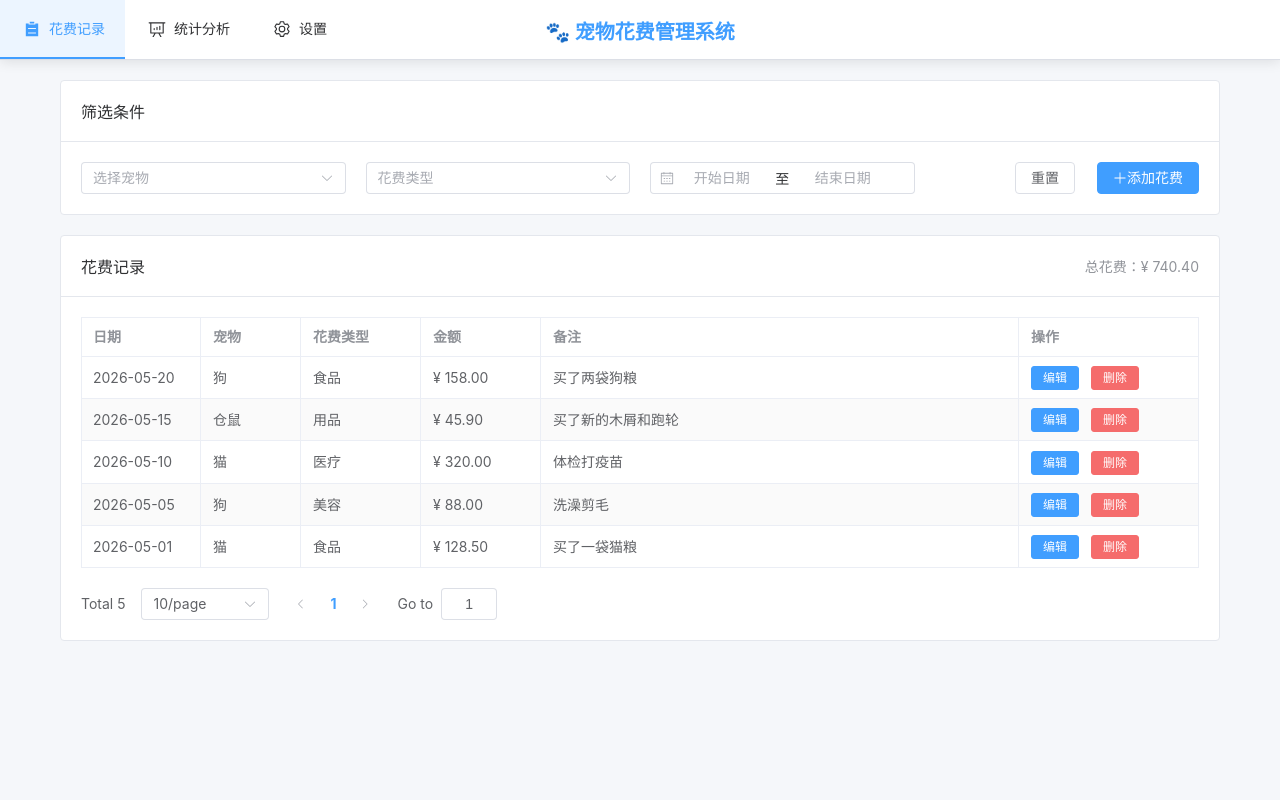
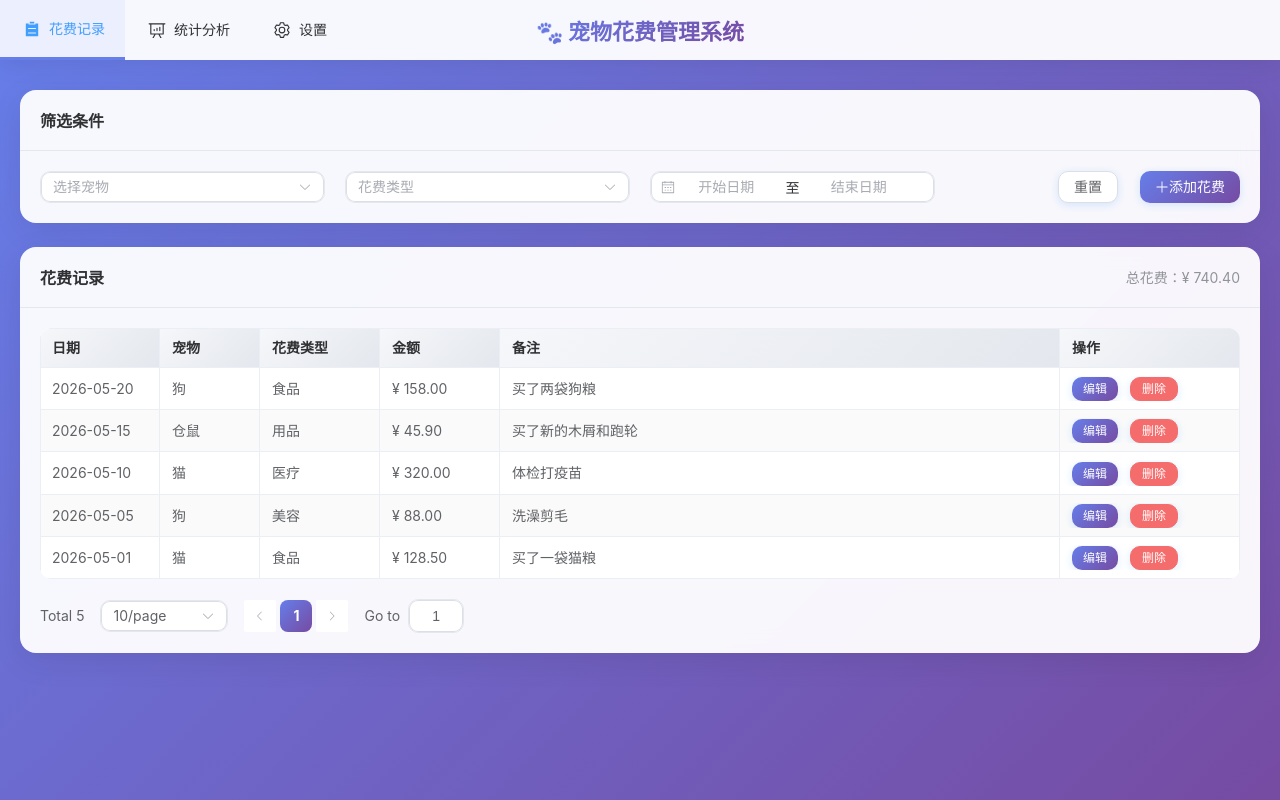
Before and after one commit to tmoon816/pet_cost, a Vue app: page / in a window 1280 px wide. Built offline with nearby package versions, Linux system fonts and the light colour scheme.

Commit message:
style: 全局样式美化，提升界面质感和视觉效果

```diff
--- a/src/App.vue
+++ b/src/App.vue
@@ -43,7 +43,7 @@ onMounted(() => {
 <style scoped>
 .app-container {
   min-height: 100vh;
-  background-color: #f5f7fa;
+  background: transparent;
 }
 .header-menu {
   position: fixed;
@@ -51,8 +51,9 @@ onMounted(() => {
   left: 0;
   right: 0;
   z-index: 1000;
-  background-color: #fff;
-  box-shadow: 0 2px 12px 0 rgba(0, 0, 0, 0.1);
+  background: rgba(255, 255, 255, 0.95) !important;
+  backdrop-filter: blur(20px);
+  box-shadow: 0 4px 24px rgba(0, 0, 0, 0.08);
 }
 .header-title {
   position: absolute;
@@ -62,12 +63,16 @@ onMounted(() => {
 }
 .header-title h2 {
   margin: 0;
-  color: #409eff;
-  font-size: 20px;
+  background: linear-gradient(135deg, #667eea 0%, #764ba2 100%);
+  -webkit-background-clip: text;
+  -webkit-text-fill-color: transparent;
+  background-clip: text;
+  font-size: 22px;
+  font-weight: 700;
 }
 .main-content {
-  padding: 80px 20px 40px;
-  max-width: 1200px;
+  padding: 90px 20px 50px;
+  max-width: 1400px;
   margin: 0 auto;
 }
 </style>
--- a/src/style.css
+++ b/src/style.css
@@ -7,12 +7,14 @@
 html, body, #app {
   width: 100%;
   height: 100%;
-  font-family: -apple-system, BlinkMacSystemFont, 'Segoe UI', Roboto, 'Helvetica Neue', Arial, sans-serif;
+  font-family: -apple-system, BlinkMacSystemFont, 'Segoe UI', Roboto, 'Helvetica Neue', Arial, 'Noto Sans', sans-serif, 'Apple Color Emoji', 'Segoe UI Emoji', 'Segoe UI Symbol', 'Noto Color Emoji';
 }
 
 body {
-  background-color: #f5f7fa;
+  background: linear-gradient(135deg, #667eea 0%, #764ba2 100%);
+  background-attachment: fixed;
   color: #303133;
+  min-height: 100vh;
 }
 
 /* 自定义滚动条 */
@@ -21,13 +23,129 @@ body {
   height: 8px;
 }
 ::-webkit-scrollbar-track {
-  background: #f1f1f1;
+  background: rgba(255, 255, 255, 0.1);
   border-radius: 4px;
 }
 ::-webkit-scrollbar-thumb {
-  background: #c1c1c1;
+  background: rgba(255, 255, 255, 0.3);
   border-radius: 4px;
 }
 ::-webkit-scrollbar-thumb:hover {
-  background: #a8a8a8;
+  background: rgba(255, 255, 255, 0.5);
 }
+
+/* 全局卡片样式优化 */
+.el-card {
+  border-radius: 16px !important;
+  border: none !important;
+  backdrop-filter: blur(10px);
+  background: rgba(255, 255, 255, 0.95) !important;
+  box-shadow: 0 8px 32px rgba(0, 0, 0, 0.08) !important;
+  transition: all 0.3s ease !important;
+}
+.el-card:hover {
+  transform: translateY(-2px);
+  box-shadow: 0 12px 48px rgba(0, 0, 0, 0.12) !important;
+}
+
+/* 按钮样式优化 */
+.el-button {
+  border-radius: 10px !important;
+  font-weight: 500;
+  transition: all 0.3s ease !important;
+  box-shadow: 0 2px 8px rgba(64, 158, 255, 0.2);
+}
+.el-button:hover {
+  transform: translateY(-1px);
+  box-shadow: 0 4px 12px rgba(64, 158, 255, 0.3);
+}
+.el-button--primary {
+  background: linear-gradient(135deg, #667eea 0%, #764ba2 100%) !important;
+  border: none !important;
+}
+
+/* 输入框、选择器样式优化 */
+.el-input__wrapper, .el-select__wrapper, .el-date-editor {
+  border-radius: 10px !important;
+  border: 1px solid #e4e7ed !important;
+  transition: all 0.3s ease !important;
+}
+.el-input__wrapper:hover, .el-select__wrapper:hover, .el-date-editor:hover {
+  border-color: #667eea !important;
+  box-shadow: 0 0 0 3px rgba(102, 126, 234, 0.1) !important;
+}
+.el-input__wrapper.is-focus, .el-select__wrapper.is-focus, .el-date-editor.is-focus {
+  border-color: #667eea !important;
+  box-shadow: 0 0 0 3px rgba(102, 126, 234, 0.2) !important;
+}
+
+/* 表格样式优化 */
+.el-table {
+  border-radius: 12px !important;
+  overflow: hidden;
+}
+.el-table th {
+  background: linear-gradient(135deg, #f5f7fa 0%, #e4e7ed 100%) !important;
+  font-weight: 600;
+  color: #303133;
+}
+.el-table tr {
+  transition: background-color 0.3s ease;
+}
+.el-table tr:hover > td {
+  background-color: rgba(102, 126, 234, 0.05) !important;
+}
+
+/* 分页样式优化 */
+.el-pagination .el-pager li {
+  border-radius: 8px !important;
+  margin: 0 4px;
+}
+.el-pagination .el-pager li.is-active {
+  background: linear-gradient(135deg, #667eea 0%, #764ba2 100%) !important;
+  color: white !important;
+}
+
+/* 对话框样式优化 */
+.el-dialog {
+  border-radius: 16px !important;
+  overflow: hidden;
+}
+.el-dialog__header {
+  background: linear-gradient(135deg, #667eea 0%, #764ba2 100%) !important;
+  color: white !important;
+  padding: 20px 20px 20px !important;
+}
+.el-dialog__title {
+  color: white !important;
+  font-weight: 600 !important;
+}
+.el-dialog__headerbtn .el-dialog__close {
+  color: white !important;
+}
+.el-dialog__body {
+  padding: 30px 30px 20px !important;
+}
+.el-dialog__footer {
+  padding: 20px 30px 30px !important;
+  background: #f5f7fa;
+}
+
+/* 菜单样式优化 */
+.el-menu {
+  border: none !important;
+}
+.el-menu--horizontal .el-menu-item {
+  border-bottom: none !important;
+  font-weight: 500;
+  transition: all 0.3s ease;
+}
+.el-menu--horizontal .el-menu-item.is-active {
+  color: #667eea !important;
+  border-bottom: 3px solid #667eea !important;
+  background: rgba(102, 126, 234, 0.05) !important;
+}
+.el-menu--horizontal .el-menu-item:hover {
+  color: #667eea !important;
+  background: rgba(102, 126, 234, 0.08) !important;
+}
--- a/src/views/CostList.vue
+++ b/src/views/CostList.vue
@@ -270,8 +270,16 @@ const formatAmount = (row) => {
   display: flex;
   justify-content: space-between;
   align-items: center;
+  font-weight: 600;
+  font-size: 16px;
 }
 .filter-card {
+  margin-bottom: 24px;
+}
+.list-card {
   margin-bottom: 20px;
 }
+.pagination-wrap {
+  margin-top: 24px;
+}
 </style>
--- a/src/views/Settings.vue
+++ b/src/views/Settings.vue
@@ -299,25 +299,53 @@ const handleClearAll = () => {
   display: flex;
   justify-content: space-between;
   align-items: center;
+  font-weight: 600;
+  font-size: 16px;
 }
 .tag-list {
-  padding: 20px 0;
+  padding: 24px 0;
+}
+.el-tag {
+  border-radius: 20px !important;
+  padding: 0 16px !important;
+  height: 36px !important;
+  line-height: 34px !important;
+  font-size: 14px !important;
+  font-weight: 500 !important;
+  background: linear-gradient(135deg, #667eea 0%, #764ba2 100%) !important;
+  border: none !important;
+  color: white !important;
+  transition: all 0.3s ease !important;
+  box-shadow: 0 4px 12px rgba(102, 126, 234, 0.2);
+}
+.el-tag:hover {
+  transform: translateY(-2px) scale(1.05);
+  box-shadow: 0 6px 16px rgba(102, 126, 234, 0.3);
+}
+.setting-card {
+  margin-bottom: 24px;
 }
 .data-card {
   height: 100%;
+  transition: all 0.3s ease;
+}
+.data-card:hover {
+  transform: translateY(-4px) !important;
 }
 .data-item {
   text-align: center;
-  padding: 20px 0;
+  padding: 30px 20px;
 }
 .data-title {
   font-size: 18px;
-  font-weight: bold;
-  margin-bottom: 10px;
+  font-weight: 700;
+  margin-bottom: 12px;
+  color: #303133;
 }
 .data-desc {
-  color: #909399;
+  color: #606266;
   font-size: 14px;
-  line-height: 1.5;
+  line-height: 1.6;
+  margin-bottom: 16px;
 }
 </style>
--- a/src/views/Stats.vue
+++ b/src/views/Stats.vue
@@ -247,28 +247,34 @@ onMounted(() => {
 
 <style scoped>
 .stats-card {
-  margin-bottom: 20px;
+  margin-bottom: 24px;
 }
 .stats-item {
   display: flex;
   align-items: center;
+  padding: 10px 0;
 }
 .stats-icon {
-  width: 60px;
-  height: 60px;
-  border-radius: 10px;
+  width: 70px;
+  height: 70px;
+  border-radius: 18px;
   display: flex;
   align-items: center;
   justify-content: center;
-  font-size: 30px;
+  font-size: 32px;
   color: #fff;
   margin-right: 20px;
+  box-shadow: 0 8px 20px rgba(0, 0, 0, 0.15);
+  transition: transform 0.3s ease;
+}
+.stats-card:hover .stats-icon {
+  transform: scale(1.05) rotate(5deg);
 }
 .stats-icon.total {
   background: linear-gradient(135deg, #667eea 0%, #764ba2 100%);
 }
 .stats-icon.count {
-  background: linear-gradient(135deg, #f093fb 0%, #f5576c 100%);
+  background: linear-gradient(135deg, #fa709a 0%, #fee140 100%);
 }
 .stats-icon.avg {
   background: linear-gradient(135deg, #4facfe 0%, #00f2fe 100%);
@@ -277,17 +283,25 @@ onMounted(() => {
   flex: 1;
 }
 .stats-label {
-  color: #909399;
+  color: #606266;
   font-size: 14px;
-  margin-bottom: 5px;
+  margin-bottom: 8px;
+  font-weight: 500;
 }
 .stats-value {
-  font-size: 28px;
-  font-weight: bold;
-  color: #303133;
+  font-size: 32px;
+  font-weight: 700;
+  background: linear-gradient(135deg, #303133 0%, #667eea 100%);
+  -webkit-background-clip: text;
+  -webkit-text-fill-color: transparent;
+  background-clip: text;
 }
 .chart-container {
-  height: 350px;
+  height: 380px;
   width: 100%;
+  padding: 20px 0;
+}
+.chart-card {
+  margin-bottom: 24px;
 }
 </style>
```
